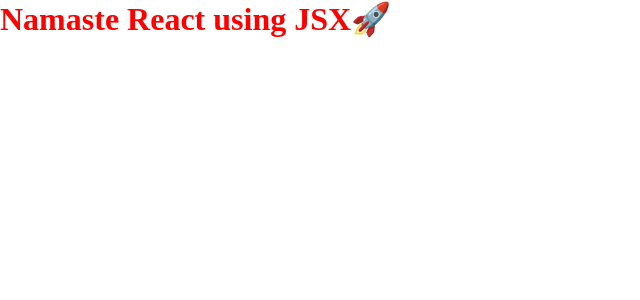
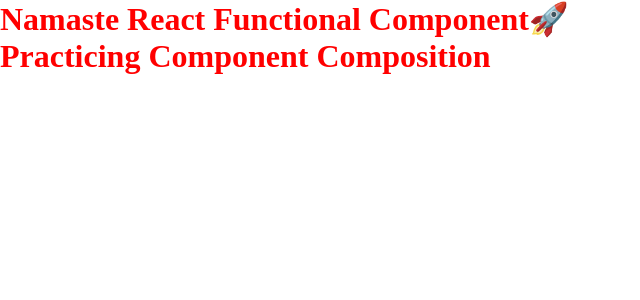
Before and after one commit to BaljeetKumarSingh/React, a React (Vite) app: page / in a window 1280 px wide. Shown: the top 300 px of the page, without its empty margins (0-640 px from the left). Built offline with nearby package versions, Linux system fonts and the light colour scheme.

Commit message:
React Functional Component

```diff
--- a/App.js
+++ b/App.js
@@ -2,26 +2,26 @@
 import ReactDOM from "react-dom/client";
 import { jsx } from "react/jsx-runtime";
 
-// React.createElement => ReactElement - Js Object => HtmlElement(after rendering)
+//React Component
+// 1. Class Based Component
+// 2. Functional Component
 
-const heading = React.createElement(
-  "h1",
-  { id: "heading" },
-  "Creating a heading using react🚀"
-);
-console.log(heading);
-
-// JSX (transpile before it reaches js) -PARCEL -Babel
-
-// JSX => Babel transpile it to React.createElement => ReactElement - Js Object => HtmlElement(after rendering)
-
-// React Element written in JSX
-const jsxHeading = (
+// React Functional Component
+const Title = () => (
   <h1 id="heading" className="head">
-    Namaste React using JSX🚀
+    Namaste React Functional Component🚀
   </h1>
 );
-console.log(jsxHeading);
+
+// Component Composition - nesting one component inside another
+
+const HeadingComponent = () => (
+  <div id="container">
+    <Title/>
+    <h1 className="heading">Practicing Component Composition</h1>
+  </div>
+);
+
 
 const root = ReactDOM.createRoot(document.getElementById("root"));
-root.render(jsxHeading);
+root.render(<HeadingComponent />);
--- a/index.html
+++ b/index.html
@@ -10,7 +10,7 @@
   <body>
     <div id="root">
       <h1>NOT RENDERED</h1>
-      <!-- this will get replaced (not appended) by whatever we add here using react-->
+      <!-- this will get replaced (not appended) by whatever we add here using react, otherwise this NOT RENDERED will be displayed-->
     </div>
     <script type="module" src="App.js"></script>
   </body>
```
Also changed, not shown: Notes.txt.
